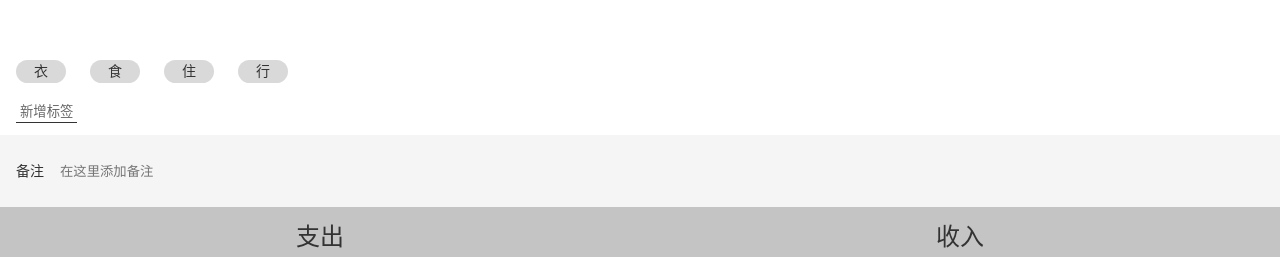
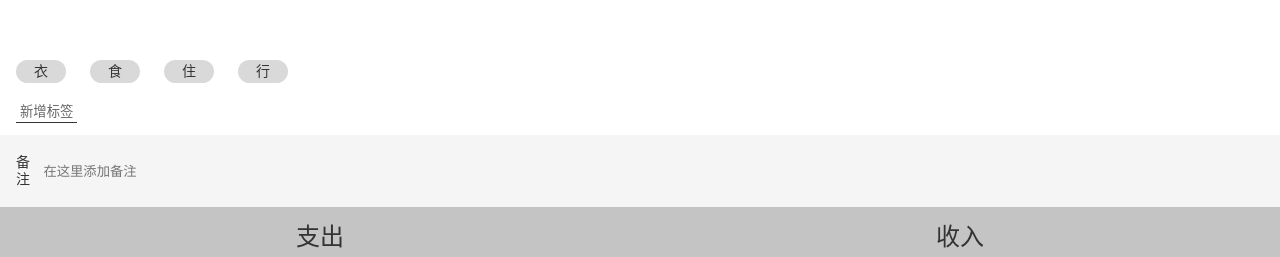
Before and after one commit to ygcedu/coinback-cash, a React app: page /#/money in a window 1280 px wide. Shown: the part 156-413 px from the top of the page. Built offline with nearby package versions, Linux system fonts and the light colour scheme.

Commit message:
React 备注组件受控模式传值

```diff
--- a/src/index.tsx
+++ b/src/index.tsx
@@ -4,8 +4,7 @@ import App from './App';
 import 'index.scss';
 
 ReactDOM.render(
-  <React.StrictMode>
-    <App />
-  </React.StrictMode>,
+  // fixme: 思考是否需要使用严格模式
+  <App/>,
   document.getElementById('root')
 );
--- a/src/views/Money.tsx
+++ b/src/views/Money.tsx
@@ -2,7 +2,7 @@ import Layout from '../components/Layout';
 import React from 'react';
 import styled from 'styled-components';
 import {CategorySection} from './Money/CategorySection';
-import {NotesSection} from './Money/NotesSection';
+import {NoteSection} from './Money/NoteSection';
 import {NumberPadSection} from './Money/NumberPadSection';
 import {TagsSection} from './Money/TagsSection';
 
@@ -14,14 +14,8 @@ const MyLayout = styled(Layout)`
 function Money() {
   return (
     <MyLayout>
-      <TagsSection>
-      </TagsSection>
-      <NotesSection>
-        <label>
-          <span className="x">备注</span>
-          <input type="text" placeholder="在这里添加备注"/>
-        </label>
-      </NotesSection>
+      <TagsSection/>
+      <NoteSection/>
       <CategorySection>
         <ul>
           <li className="selected">支出</li>
--- /dev/null
+++ b/src/views/Money/NoteSection.tsx
@@ -0,0 +1,46 @@
+import styled from 'styled-components';
+import React, {useState} from 'react';
+
+const Wrapper = styled.section`
+  background: #f5f5f5;
+  padding: 0 16px;
+  font-size: 14px;
+
+  > label {
+    display: flex;
+    align-items: center;
+
+    > .x {
+      margin-right: 16px;
+      // 不换行
+      white-space: nowrap;
+    }
+
+    > input {
+      display: block;
+      width: 100%;
+      height: 72px;
+      background: none;
+      border: none;
+    }
+  }
+`;
+
+const NoteSection: React.FC = () => {
+  const [note, setNote] = useState('');
+  console.log(note);
+
+  return (
+    <Wrapper>
+      <label>
+        <span>备注</span>
+        <input type="text" placeholder="在这里添加备注"
+               value={note}
+               onChange={(e) => setNote(e.target.value)}
+        />
+      </label>
+    </Wrapper>
+  );
+};
+
+export {NoteSection};
--- a/src/views/Money/NotesSection.tsx
+++ /dev/null
@@ -1,28 +0,0 @@
-import styled from 'styled-components';
-
-const NotesSection = styled.section`
-  background: #f5f5f5;
-  padding: 0 16px;
-  font-size: 14px;
-
-  > label {
-    display: flex;
-    align-items: center;
-
-    > .x {
-      margin-right: 16px;
-      // 不换行
-      white-space: nowrap;
-    }
-
-    > input {
-      display: block;
-      width: 100%;
-      height: 72px;
-      background: none;
-      border: none;
-    }
-  }
-`;
-
-export {NotesSection};
```
